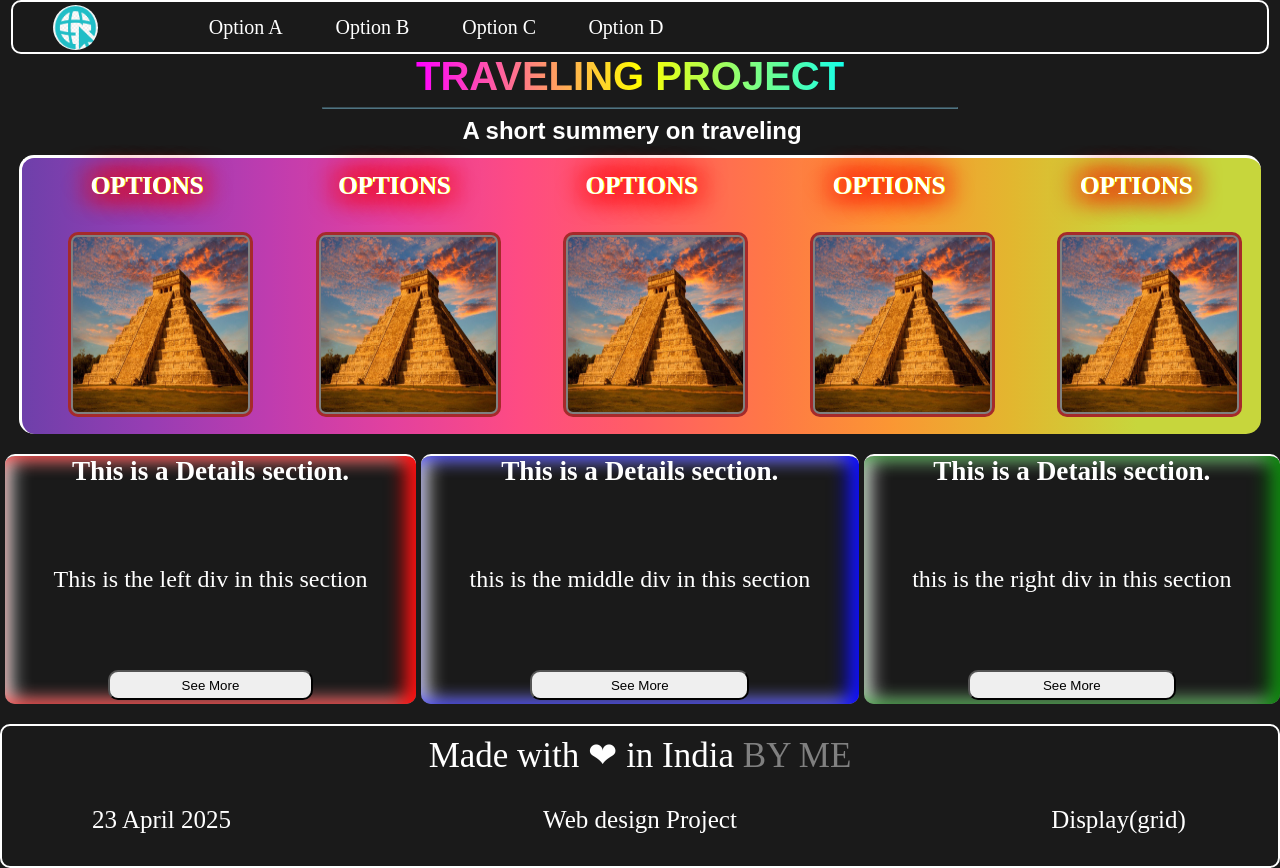
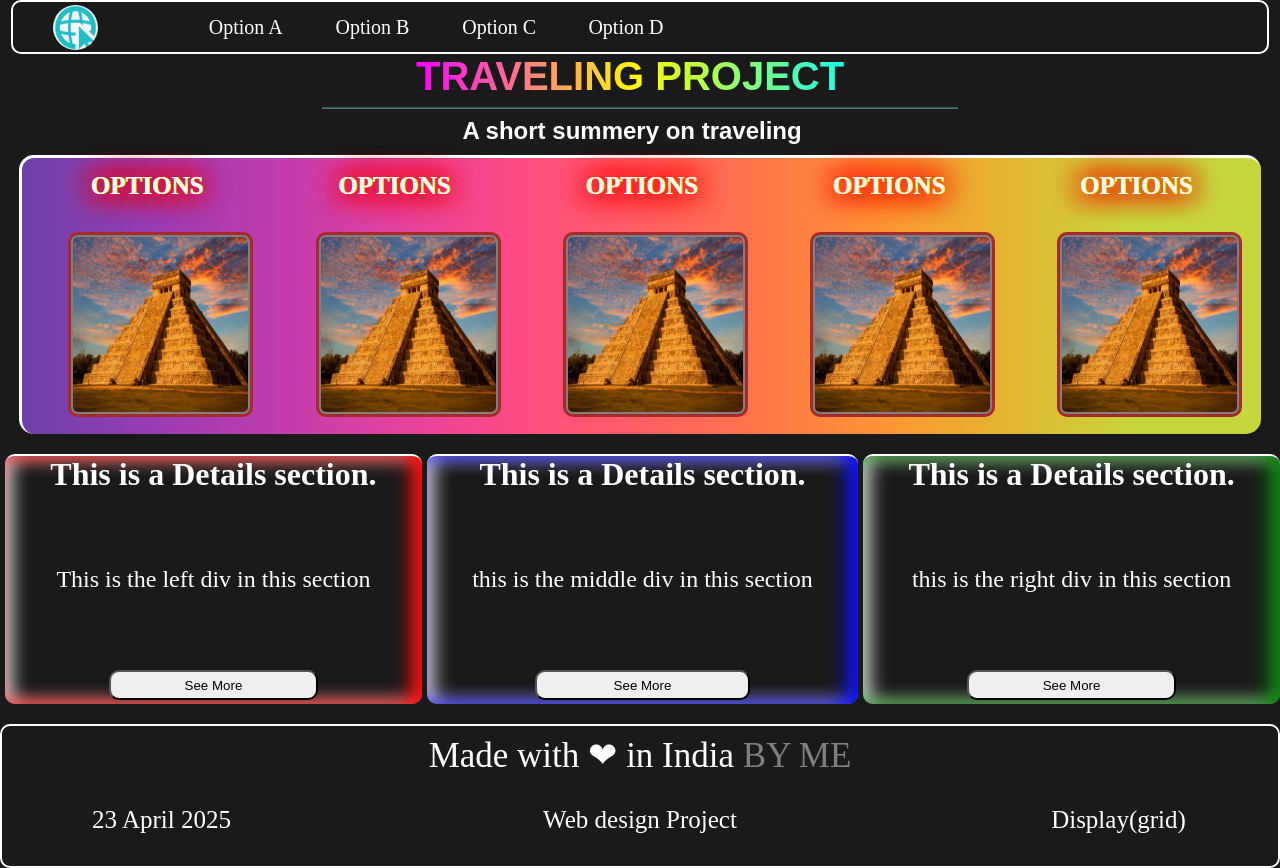
Before and after one commit to SBiswas19102001/Rough-work, a plain HTML site: page index.html in a window 1280 px wide. Drawn offline with Linux system fonts and the light colour scheme.

Commit message:
Update style.css

```diff
--- a/style.css
+++ b/style.css
@@ -228,7 +228,7 @@ div>p{
 	}
 }
 h3{
-	font-size:170%;
+	font-size:200%;
 	/* margin:10px 10px; */
 	margin:auto;
 }
```
